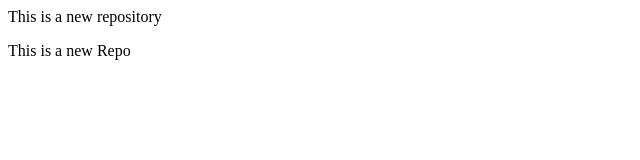
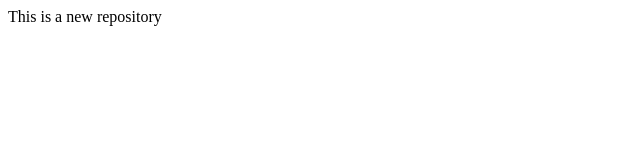
Before and after one commit to rahulrai070/LocalRepo, a plain HTML site: page index.html in a window 1280 px wide. Shown: the whole page, without its empty margins (0-640 px from the left). Drawn offline with Linux system fonts and the light colour scheme.

Commit message:
Delete comment in main

```diff
--- a/index.html
+++ b/index.html
@@ -1,2 +1 @@
 <p>This is a new repository</p>
-<p>This is a new Repo</p>
```
